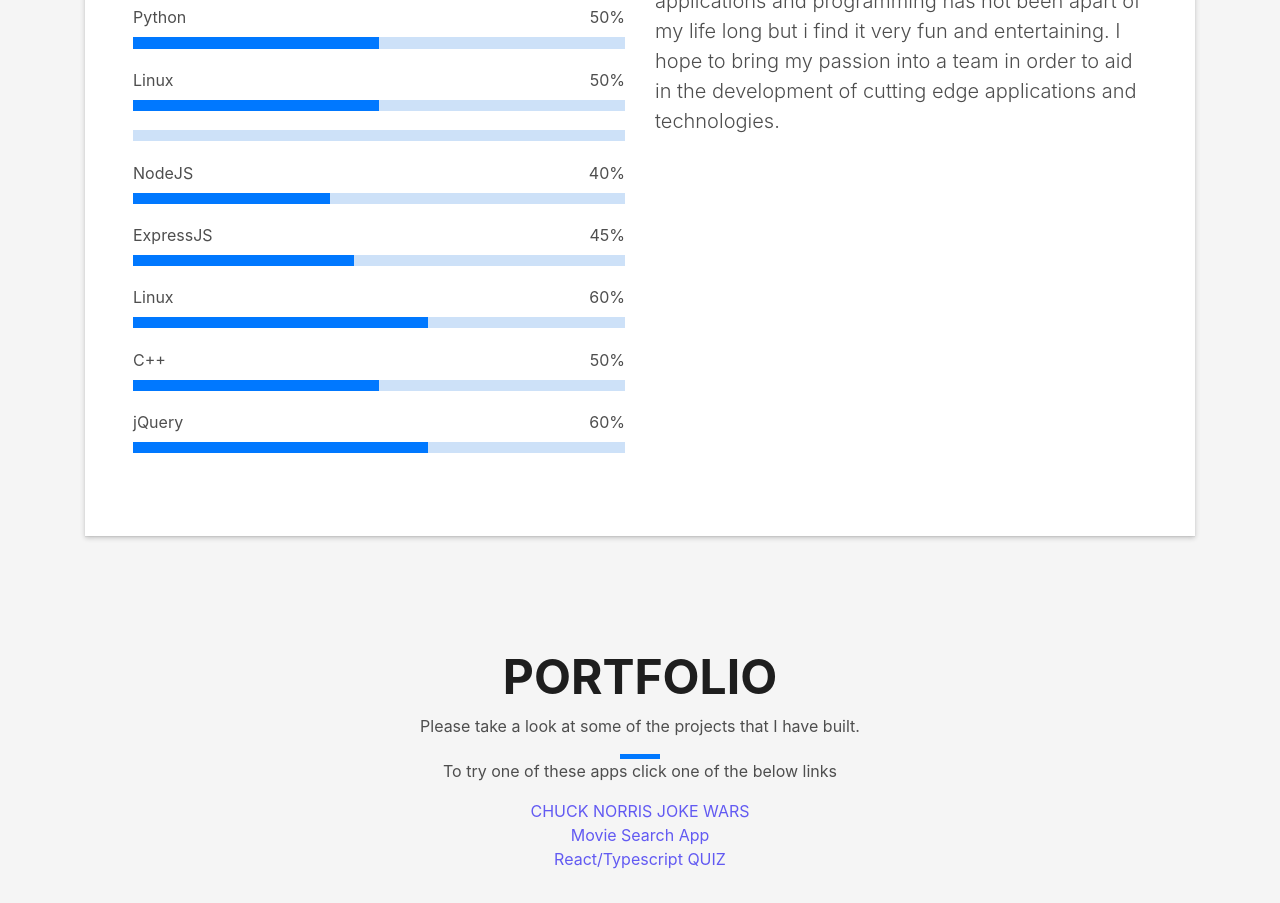
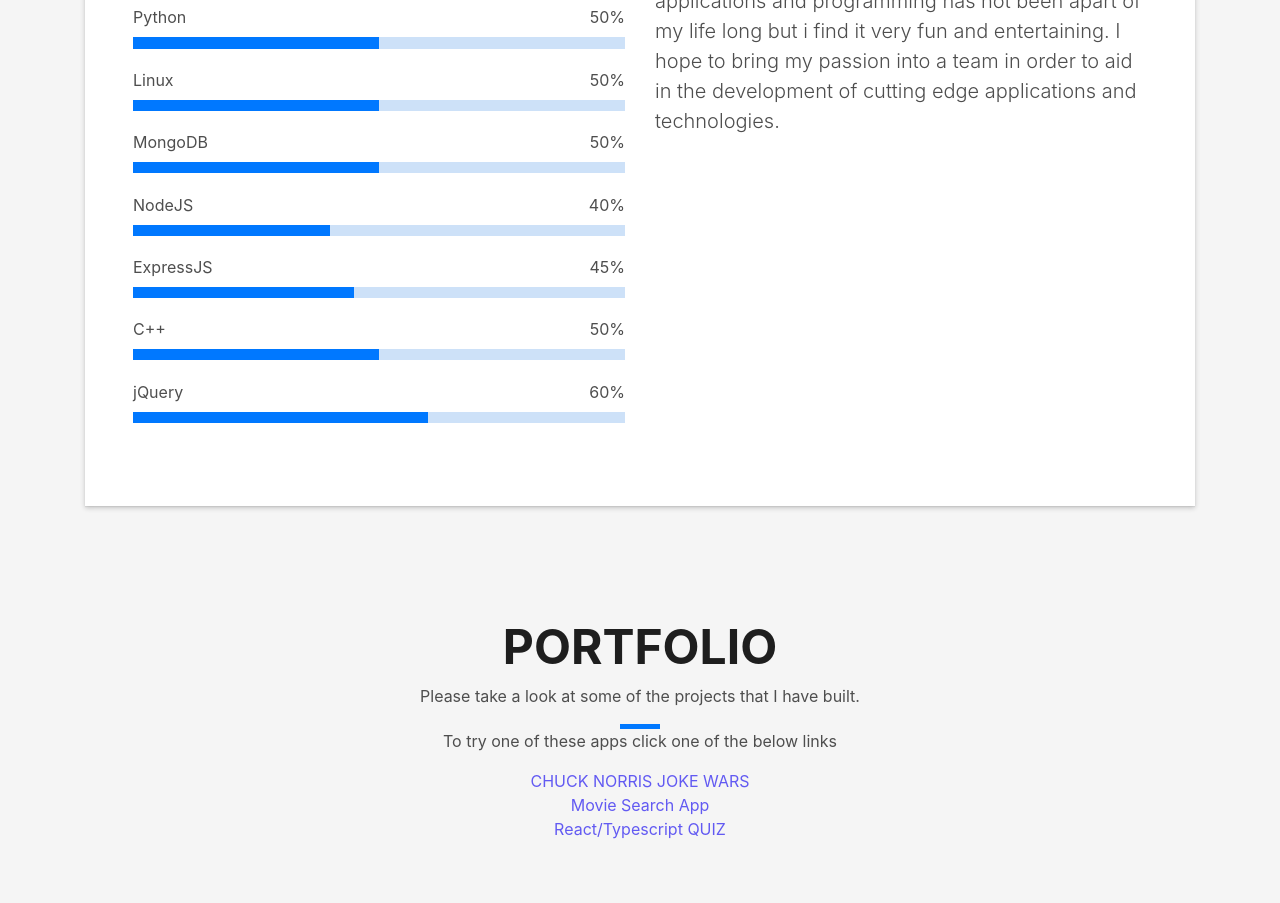
Before and after one commit to acepitcher2009/portfolio, a React (Create React App) app: page / in a window 1280 px wide. Shown: the part 1540-2443 px from the top of the page. Built offline with nearby package versions, Linux system fonts and the light colour scheme; a web font is replaced by a local one.

Commit message:
Portfolio Site

```diff
--- a/src/components/about.jsx
+++ b/src/components/about.jsx
@@ -59,8 +59,8 @@ class About extends React.Component {
 				},
 				{
 					id: 'MongoDB_skill',
-					centent: 'MongoDB',
-					porcentage: '50%',
+					content: 'MongoDB',
+					percentage: '50%',
 					value: '50'
 				},
 				{
@@ -74,12 +74,6 @@ class About extends React.Component {
 					content: 'ExpressJS',
 					percentage: '45%',
 					value: '45'
-				},
-				{
-					id: 'Linux_skill',
-					content: 'Linux',
-					percentage: '60%',
-					value: '60'
 				},
 				{
 					id: 'C++_skill',
```
